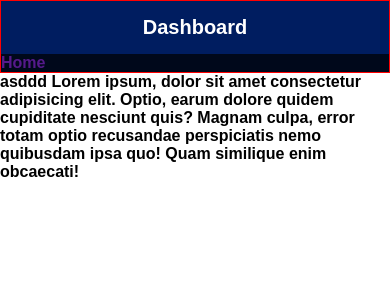
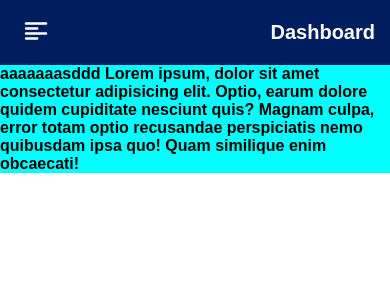
Before and after one commit to nol4lej/PHP-Auth, a PHP site: page /dashboard.php in a window 390 px wide. Shown: the top 300 px of the page. Run offline with PHP 8.4, Linux system fonts and the light colour scheme.

Commit message:
Navbar JS responsive added

```diff
--- a/dashboard.php
+++ b/dashboard.php
@@ -20,4 +20,5 @@
     </main>
 
 </body>
+
 </html>
--- a/src/css/dashboard.css
+++ b/src/css/dashboard.css
@@ -8,7 +8,12 @@ a{
     text-decoration: none;
 }
 
+button{
+    cursor: pointer;
+}
+
 .container{
     display: flex;
     flex-direction: column;
+    background-color: aqua;
 }
--- a/src/css/sidebar.css
+++ b/src/css/sidebar.css
@@ -1,6 +1,5 @@
 /*
 .header{
-
     padding: 20px 0 20px 0;
     width: 100%;
     text-align: center;
@@ -14,16 +13,45 @@
 } */
 
 .sidebar{
-    border: 1px solid red;
     display: flex;
     flex-direction: column;
-    background-color: #00081b;
     color: #fff;
+    /* height: 100vh; */
 }
 
 .header{
+    display: flex;
+    justify-content: space-between;
+    align-items: center;
     background-color: #001d60;
     text-align: center;
     padding: 15px;
     font-size: 20px;
 }
+
+.menu_button{
+    background-color: transparent;
+    border: none;
+}
+
+.menu_button > svg{
+    height: 30px;
+    width: 30px;
+}
+
+.menu{
+    display: none;
+    flex-direction: column;
+    position: absolute;
+    margin-top: 65px;
+    padding: 15px;
+    width: 40%;
+    height: 100vh;
+    background-color: #00081b;
+}
+
+.nav_menu{
+    display: flex;
+    flex-direction: column;
+    gap: 5px;
+}
--- /dev/null
+++ b/src/js/navbar.js
@@ -0,0 +1,9 @@
+const nav_menu = document.getElementById("menu");
+
+function menuResponsive(){
+    if(nav_menu.style.display === "flex"){
+        nav_menu.style.display = "none";
+    } else {
+        nav_menu.style.display = "flex";
+    }
+}
--- a/src/php/main-content.php
+++ b/src/php/main-content.php
@@ -8,7 +8,7 @@
 </head>
 <body>
     <main class="container_principal">
-        asddd Lorem ipsum, dolor sit amet consectetur adipisicing elit. Optio, earum dolore quidem cupiditate nesciunt quis? Magnam culpa, error totam optio recusandae perspiciatis nemo quibusdam ipsa quo! Quam similique enim obcaecati!
+        aaaaaaasddd Lorem ipsum, dolor sit amet consectetur adipisicing elit. Optio, earum dolore quidem cupiditate nesciunt quis? Magnam culpa, error totam optio recusandae perspiciatis nemo quibusdam ipsa quo! Quam similique enim obcaecati!
     </main>
 </body>
 </html>
--- a/src/php/sidebar.php
+++ b/src/php/sidebar.php
@@ -1,23 +1,27 @@
 <!DOCTYPE html>
 <html lang="en">
 <head>
-    <meta charset="UTF-8">
-    <meta http-equiv="X-UA-Compatible" content="IE=edge">
-    <meta name="viewport" content="width=device-width, initial-scale=1.0">
     <link rel="stylesheet" href="/src/css/sidebar.css">
 </head>
 <body>
 
     <aside class="sidebar">
-        <header class="header">
+        <div class="header">
+            <button class="menu_button" onclick="menuResponsive()">
+                <svg viewBox="0 0 24 24" xmlns="http://www.w3.org/2000/svg" fill="#000000"><g id="SVGRepo_bgCarrier" stroke-width="0"></g><g id="SVGRepo_tracerCarrier" stroke-linecap="round" stroke-linejoin="round"></g><g id="SVGRepo_iconCarrier"> <title></title> <g id="Complete"> <g id="align-left"> <g> <polygon fill="#ffffff" points="12.9 18 4.1 18 4.1 18 12.9 18 12.9 18" stroke="#ffffff" stroke-linecap="round" stroke-linejoin="round" stroke-width="2"></polygon> <polygon fill="#ffffff" points="20 14 4 14 4 14 20 14 20 14" stroke="#ffffff" stroke-linecap="round" stroke-linejoin="round" stroke-width="2"></polygon> <polygon fill="#ffffff" points="12.9 10 4.1 10 4.1 10 12.9 10 12.9 10" stroke="#ffffff" stroke-linecap="round" stroke-linejoin="round" stroke-width="2"></polygon> <polygon fill="#ffffff" points="20 6 4 6 4 6 20 6 20 6" stroke="#ffffff" stroke-linecap="round" stroke-linejoin="round" stroke-width="2"></polygon> </g> </g> </g> </g></svg>
+            </button>
             <span>Dashboard</span>
-        </header>
-        <main class="menu">
-            <nav class>
+        </div>
+        <div class="menu" id="menu" >
+            <nav class="nav_menu">
+                <a href="">Home</a>
                 <a href="">Home</a>
             </nav>
-        </main>
+        </div>
     </aside>
 
 </body>
+
+<script src="/src/js/navbar.js"></script>
+
 </html>
```
Also changed, not shown: 1 other file.
